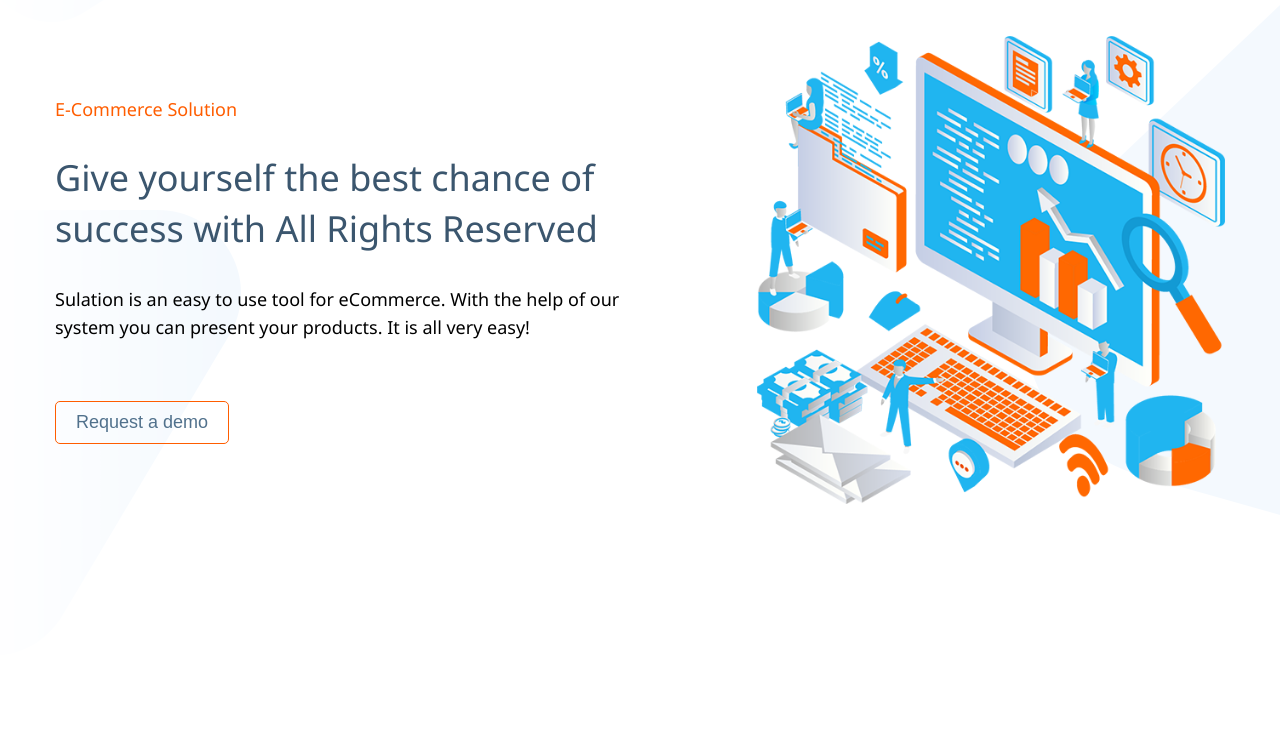
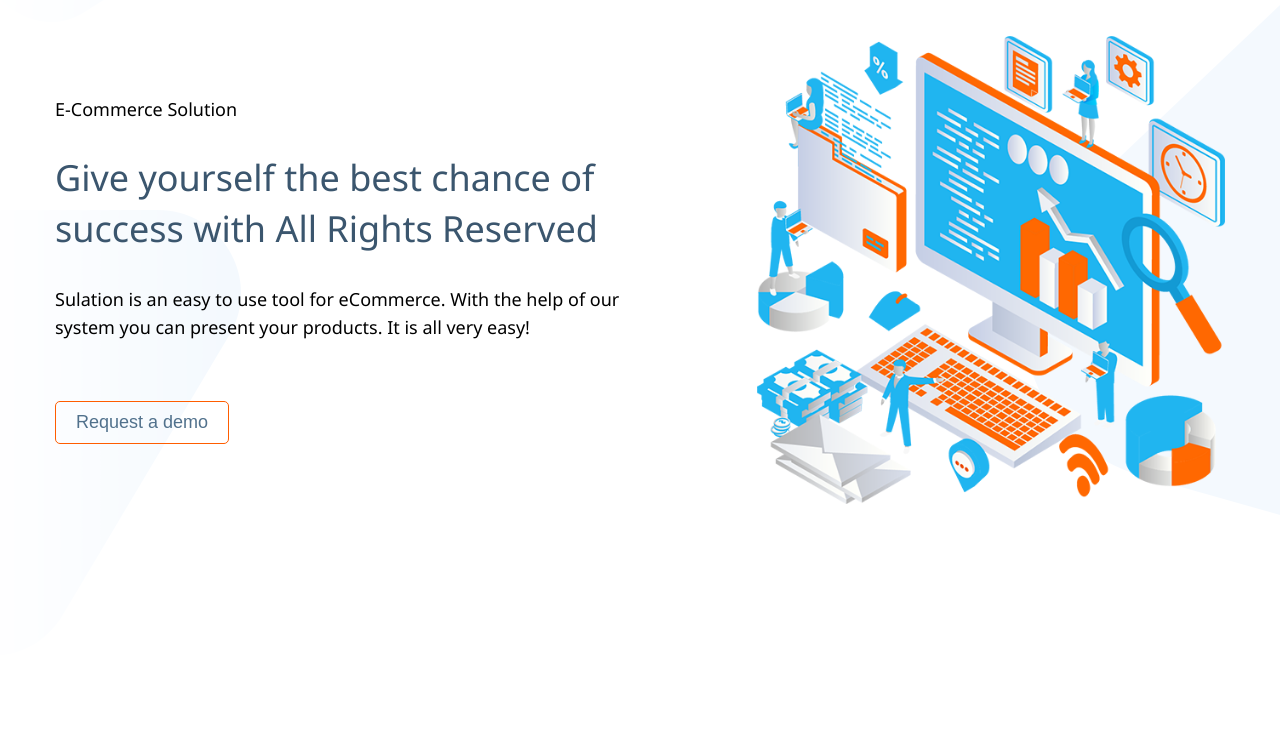
Before and after one commit to ugb-access/IUIT, a plain HTML site: page index.html in a window 1280 px wide. Shown: the part 64-800 px from the top of the page. Drawn offline with Linux system fonts and the light colour scheme.

Commit message:
index file edited

```diff
--- a/index.html
+++ b/index.html
@@ -28,7 +28,7 @@
             <section class="showcase">
                 <article>
                     <div class="showcase-info">
-                        <p class="primary">
+                        <p class="pr`imary">
                             E-Commerce Solution
                         </p>
                         <h1 class="showcase-heading">
```
